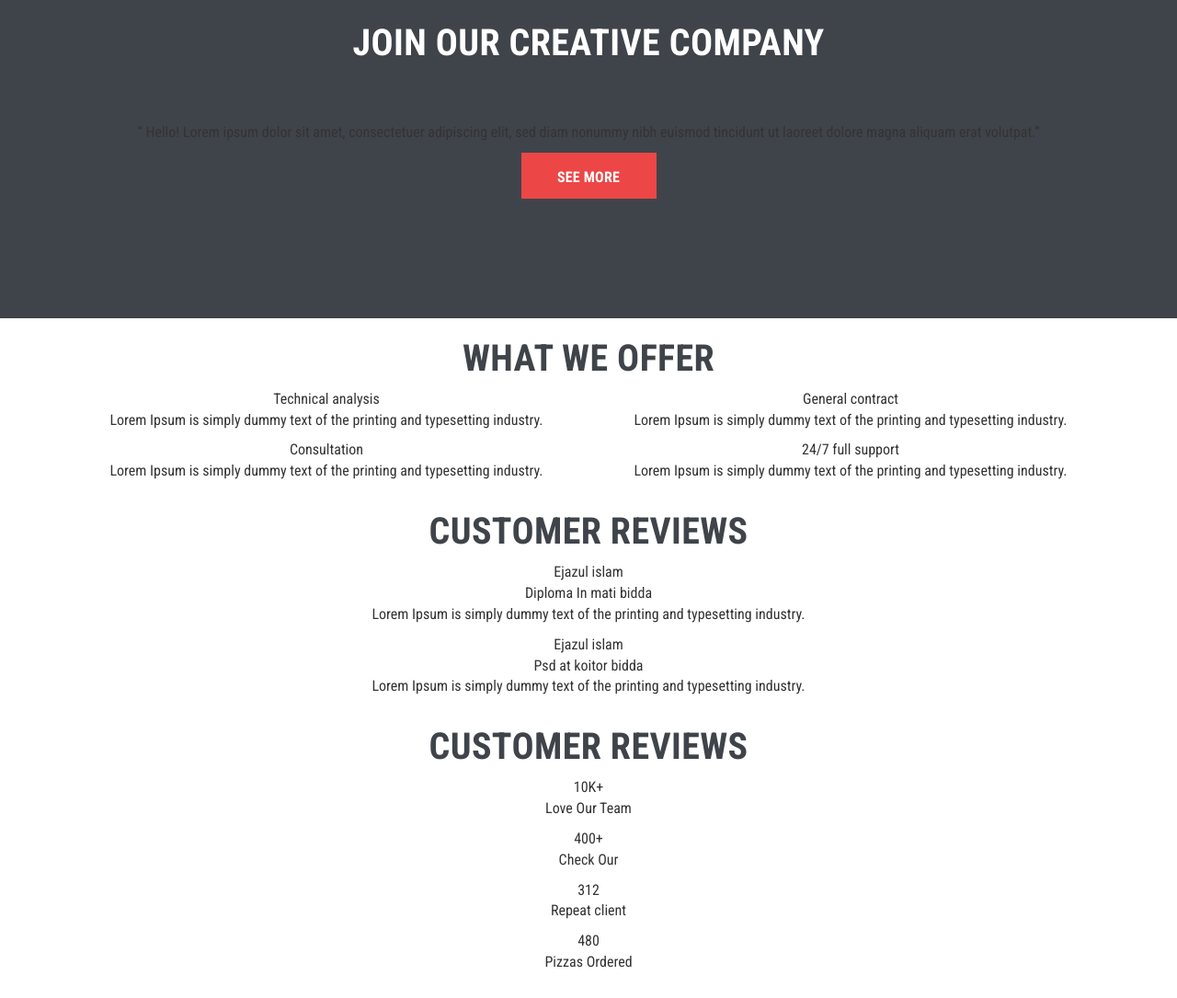
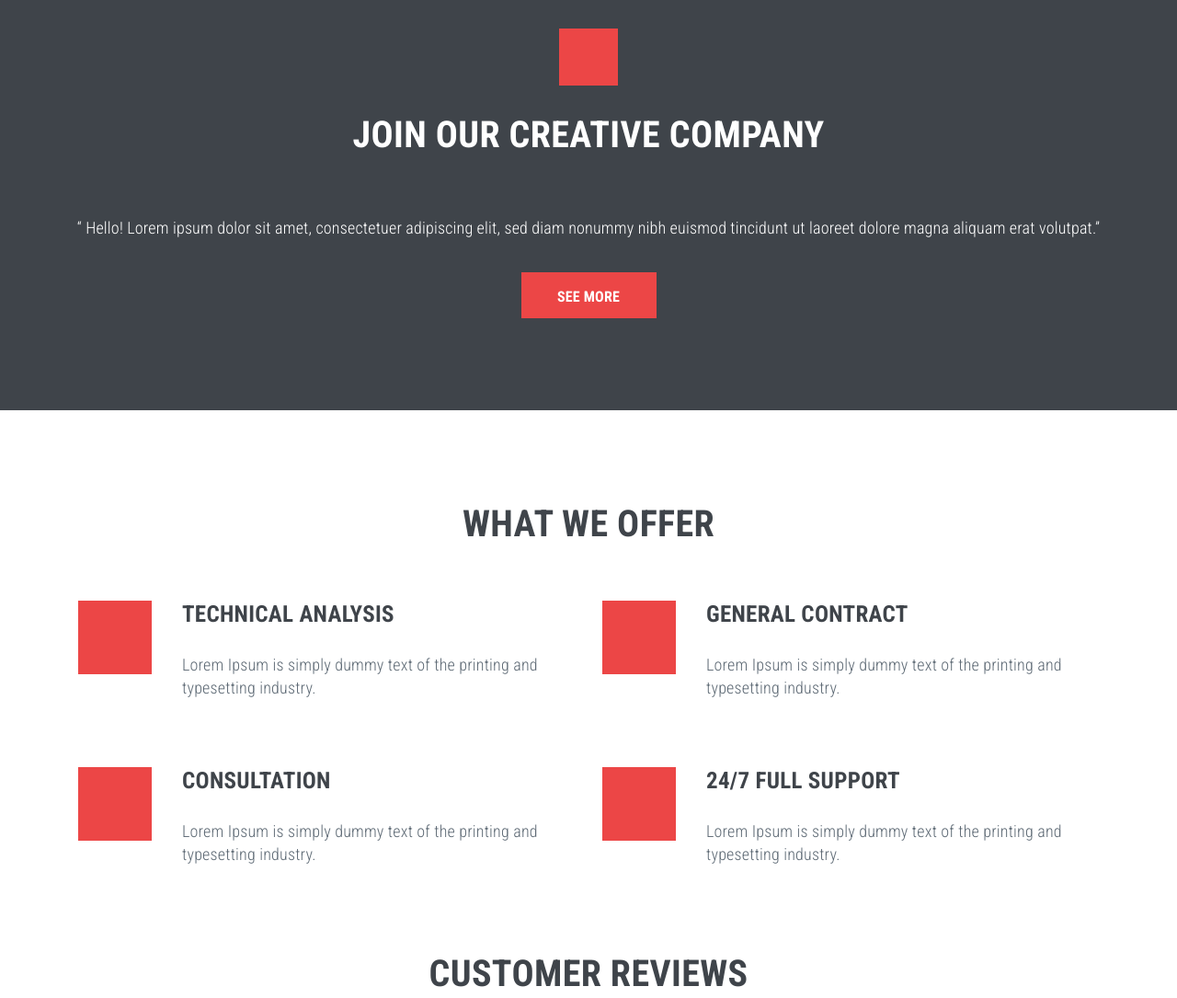
Before and after one commit to AAtamaniuk/Adventurer, a website: page src/index.html in a window 1280 px wide. Shown: the part 2700-3785 px from the top of the page at 92% size. Drawn offline with nearby package versions, Linux system fonts and the light colour scheme; files that its build step writes are made by us from their sources.

Commit message:
Add offer section

```diff
--- a/src/sass/components/join.scss
+++ b/src/sass/components/join.scss
@@ -4,6 +4,7 @@
 .join {
   width: 100%;
   height: 515px;
+  margin-top: 100px;
 
   background-color: $charcoal-grey;
 }
@@ -24,3 +25,17 @@
 .join__title {
   margin-bottom: 63px;
 }
+
+.join__text {
+  margin-bottom: 33px;
+
+  color: white;
+  font-size: 18px;
+  font-weight: 300;
+  font-style: normal;
+  font-stretch: condensed;
+  line-height: 1.67;
+
+  text-align: center;
+  letter-spacing: 0.2px;
+}
--- /dev/null
+++ b/src/sass/components/offer.scss
@@ -0,0 +1,62 @@
+@import "../vars.scss";
+@import "../mixins.scss";
+
+.offer__title {
+  margin-top: 100px;
+  margin-bottom: 60px;
+}
+
+.offer-card {
+  margin-bottom: 64px;
+
+  font-size: 0;
+}
+
+.offer-card__img-wrap {
+  $size: 80px;
+
+  display: inline-block;
+
+  width: $size;
+  height: $size;
+
+  vertical-align: top;
+
+  background-color: $tomato;
+}
+
+.offer-card__info {
+  display: inline-block;
+
+  width: calc(100% - 113px);
+  margin-left: 33px;
+
+  vertical-align: top;
+}
+
+.offer-card__title {
+  margin-bottom: 28px;
+
+  color: $charcoal-grey;
+  font-size: 25px;
+  font-weight: bold;
+  font-style: normal;
+  font-stretch: condensed;
+  line-height: normal;
+
+  text-align: left;
+  letter-spacing: 0.3px;
+  text-transform: uppercase;
+}
+
+.offer-card__text {
+  color: $slate-grey;
+  font-size: 18px;
+  font-weight: 300;
+  font-style: normal;
+  font-stretch: condensed;
+  line-height: 1.39;
+
+  text-align: left;
+  letter-spacing: 0.2px;
+}
--- a/src/sass/style.scss
+++ b/src/sass/style.scss
@@ -10,3 +10,4 @@
 @import "components/about.scss";
 @import "components/service.scss";
 @import "components/join.scss";
+@import "components/offer.scss";
--- a/src/template/join.html
+++ b/src/template/join.html
@@ -5,7 +5,7 @@
         <div class="join__img"></div>
         <!--TODO add svg-->
         <h2 class="section-title section-title--inverted join__title">Join Our Creative Company</h2>
-        <p class="a-text">
+        <p class="join__text">
           “ Hello! Lorem ipsum dolor sit amet, consectetuer adipiscing elit, sed diam nonummy nibh euismod
           tincidunt ut laoreet dolore magna aliquam erat volutpat.”
         </p>
--- a/src/template/offer.html
+++ b/src/template/offer.html
@@ -1,41 +1,49 @@
 <div class="container">
   <div class="row">
     <div class="col-xs-12 text-center">
-      <h2 class="section-title">What we Offer</h2>
+      <h2 class="section-title offer__title">What we Offer</h2>
       <div class="col-md-6 col-xs-12">
 
         <div class="offer-card">
           <div class="offer-card__img-wrap"></div>
+          <div class="offer-card__info">
             <div class="offer-card__title">Technical analysis</div>
             <p class="offer-card__text">Lorem Ipsum is simply dummy text of the printing and
               typesetting industry.
             </p>
           </div>
+        </div>
 
         <div class="offer-card">
           <div class="offer-card__img-wrap"></div>
+          <div class="offer-card__info">
             <div class="offer-card__title">Consultation</div>
             <p class="offer-card__text">Lorem Ipsum is simply dummy text of the printing and
               typesetting industry.
             </p>
+          </div>
         </div>
 
       </div>
       <div class="col-md-6 col-xs-12">
         <div class="offer-card">
           <div class="offer-card__img-wrap"></div>
+          <div class="offer-card__info">
             <div class="offer-card__title">General contract</div>
             <p class="offer-card__text">Lorem Ipsum is simply dummy text of the printing and
               typesetting industry.
             </p>
           </div>
+        </div>
 
         <div class="offer-card">
           <div class="offer-card__img-wrap"></div>
+          <div class="offer-card__info">
             <div class="offer-card__title">24/7 full support</div>
             <p class="offer-card__text">Lorem Ipsum is simply dummy text of the printing and
               typesetting industry.
             </p>
+          </div>
         </div>
 
       </div>
```
Also changed, not shown: build/css/style.css, build/css/style.min.css, build/index.html. Lines whose indentation alone changed are shown as unchanged.
